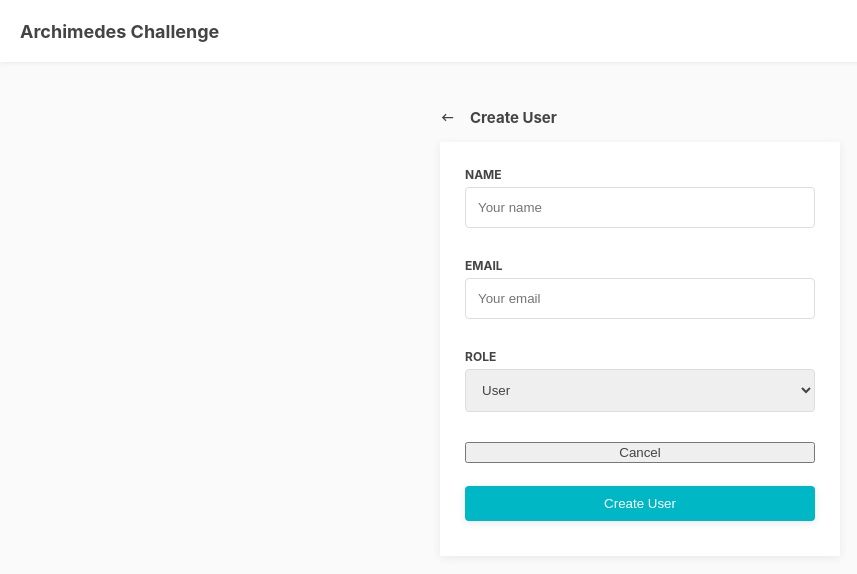
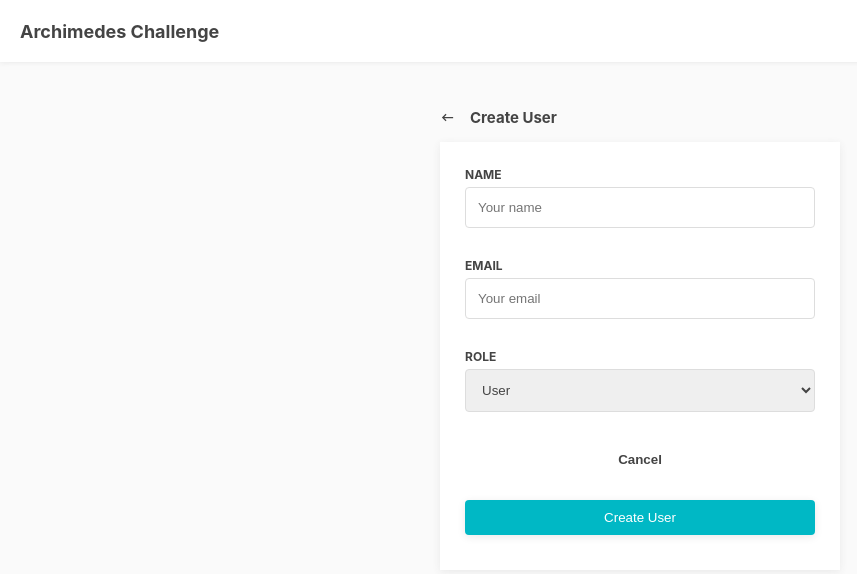
Before and after one commit to mppdg/archimedes-frontend-react-challenge, a React (Create React App) app: page /users/create in a window 1280 px wide. Shown: the top 574 px of the page, without its empty margins (0-857 px from the left). Built offline with nearby package versions, Linux system fonts and the light colour scheme.

Commit message:
style secondary ActionButton

```diff
--- a/src/assets/styles/app.scss
+++ b/src/assets/styles/app.scss
@@ -66,7 +66,8 @@
     }
 }
 
-.btn-primary {
+.btn {
+    &-primary {
         background-color: #00B8C5;
         box-shadow: 0 2px 8px #EAEAEA;
         border: none;
@@ -80,6 +81,20 @@
         }
     }
 
+    &-secondary {
+        background-color: transparent;
+        border: none;
+        padding: 10px;
+        color:#444;
+        font-weight: bold;
+        border-radius: 4px;
+        cursor: pointer;
+
+        &:hover {
+            background-color: #EEEEEE;
+        }
+    }
+}
 
 .user-form {
     min-width: 400px;
```
Lines whose indentation alone changed are shown as unchanged.
